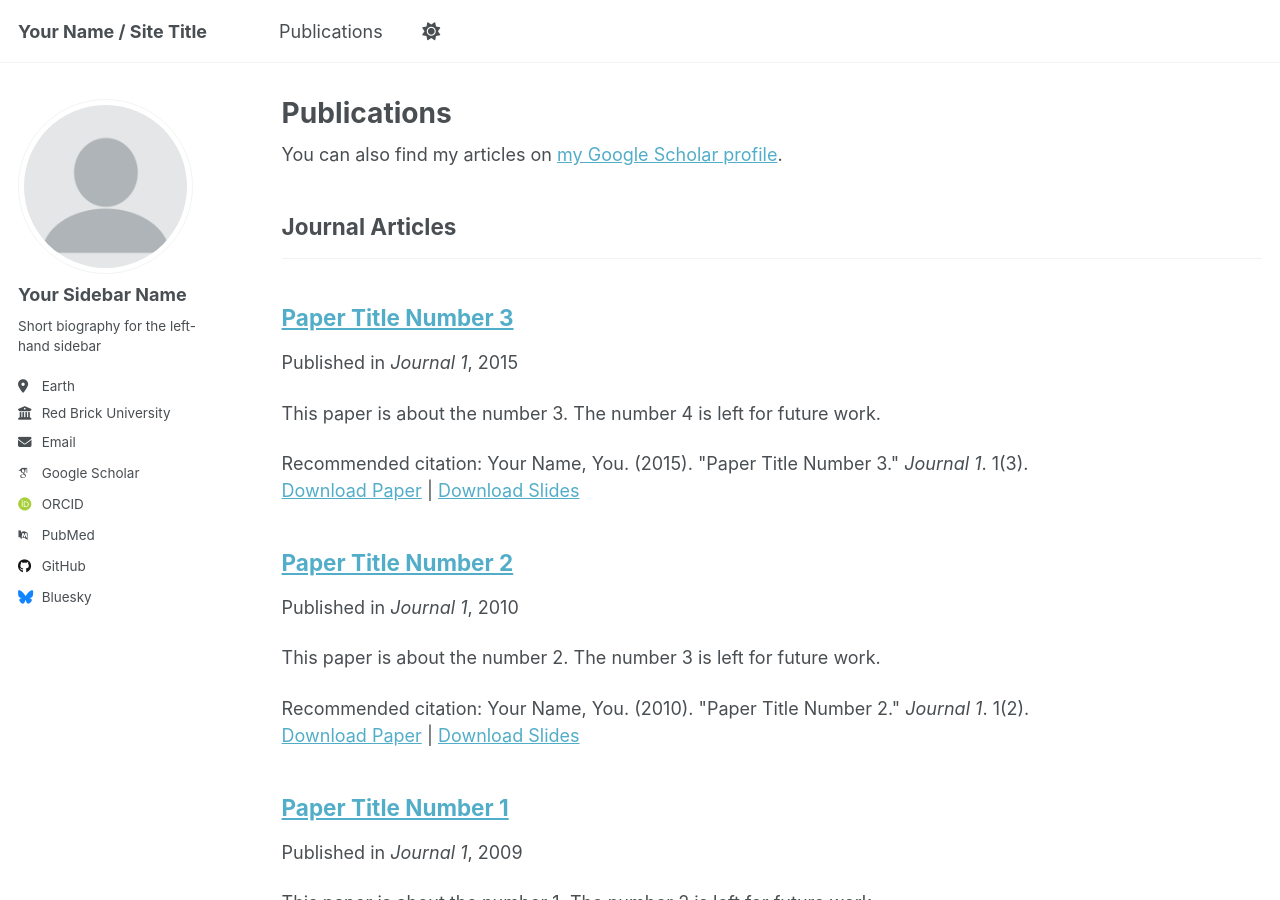
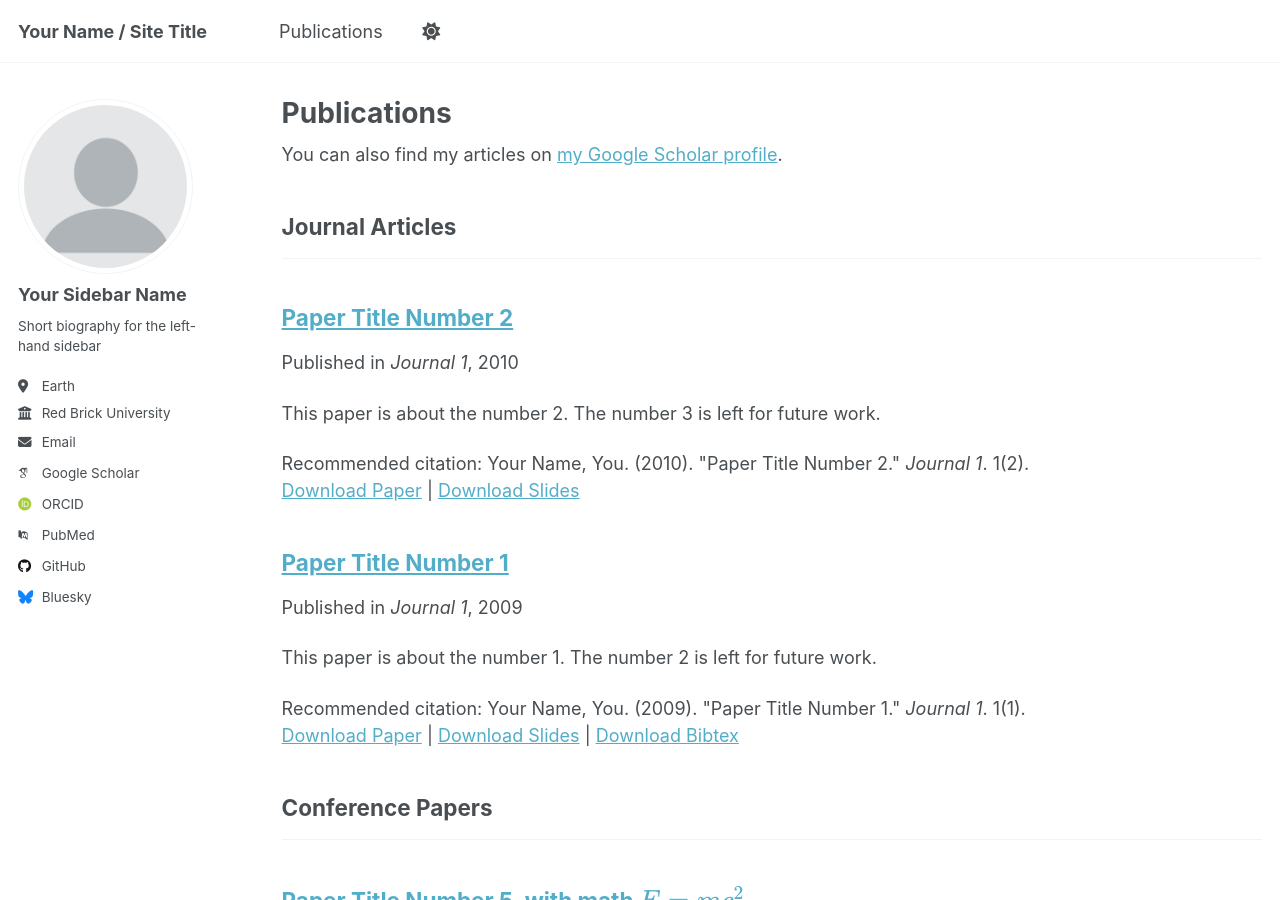
Before and after one commit to BoyiHu673/BoyiHu673.github.io, a Jekyll site: the page built from _pages/publications.html, in a window 1280 px wide and 900 px high. Built offline with Jekyll 4.4.1, drawn with Linux system fonts in a browser that asks for light colours; some web fonts are replaced; a script that is not in the unit is left out; a file with an impossible date is left out.

Commit message:
Update 2015-10-01-paper-title-number-3.md

```diff
--- a/_publications/2015-10-01-paper-title-number-3.md
+++ b/_publications/2015-10-01-paper-title-number-3.md
@@ -1,14 +1,14 @@
 ---
-title: "Paper Title Number 3"
+title: "An R package for monitoring test under density ratio model and its applications"
 collection: publications
-category: manuscripts
+category: dissertations
 permalink: /publication/2015-10-01-paper-title-number-3
 excerpt: 'This paper is about the number 3. The number 4 is left for future work.'
-date: 2015-10-01
+date: 2018
 venue: 'Journal 1'
-slidesurl: 'http://academicpages.github.io/files/slides3.pdf'
-paperurl: 'http://academicpages.github.io/files/paper3.pdf'
-citation: 'Your Name, You. (2015). &quot;Paper Title Number 3.&quot; <i>Journal 1</i>. 1(3).'
+slidesurl: ''
+paperurl: 'https://open.library.ubc.ca/soa/cIRcle/collections/ubctheses/24/items/1.0371169'
+citation: ''
 ---
 
 The contents above will be part of a list of publications, if the user clicks the link for the publication than the contents of section will be rendered as a full page, allowing you to provide more information about the paper for the reader. When publications are displayed as a single page, the contents of the above "citation" field will automatically be included below this section in a smaller font.
```
